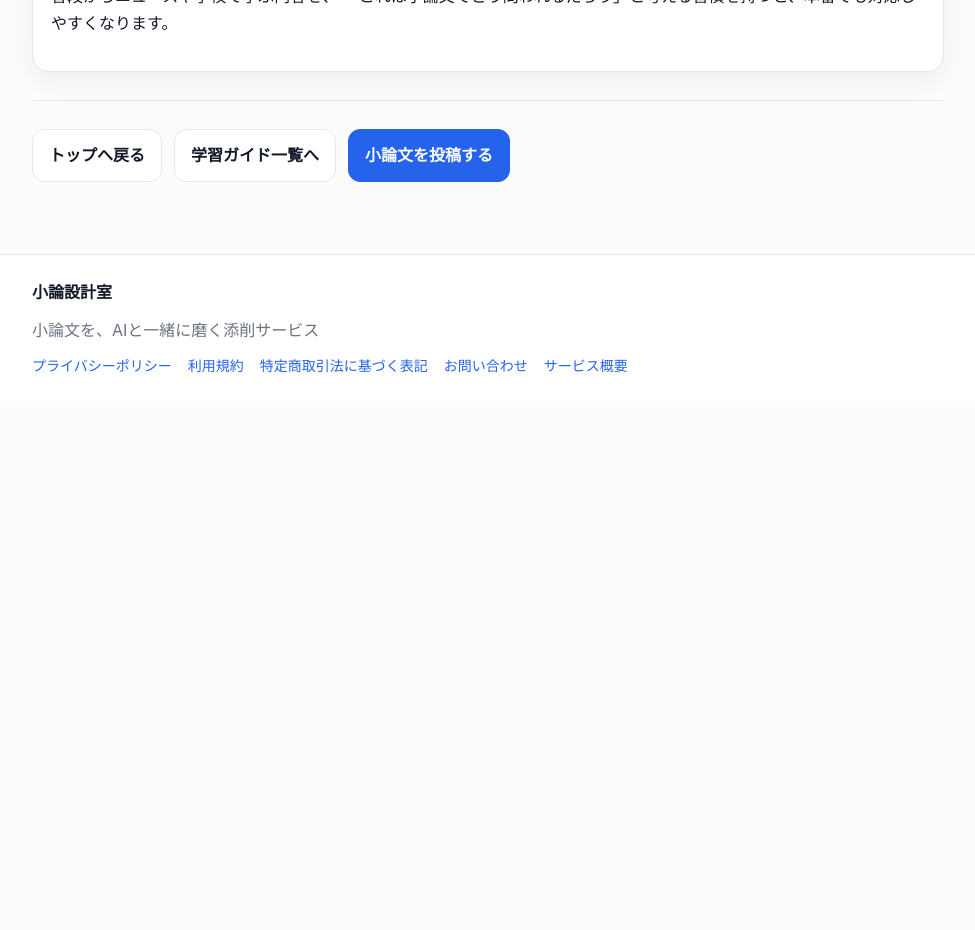
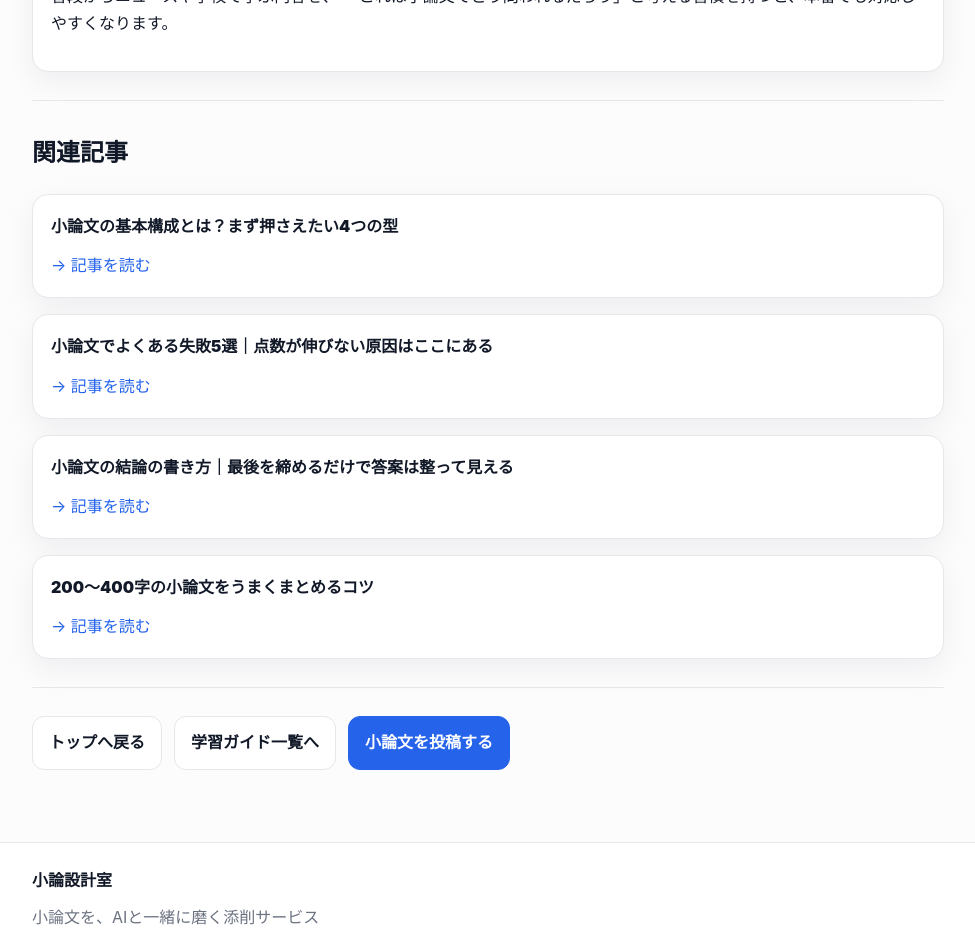
Before and after one commit to roromukuro-afk/shoron-rewarded-web, a Next.js app: page /guide/common-themes in a window 1280 px wide. Shown: the part 2280-3210 px from the top of the page, without its empty margins (152-1127 px from the left). Before the commit the page ends 2682 px from the top, so only its background shows below. Built offline with nearby package versions, Linux system fonts and the light colour scheme.

Commit message:
add related guides block

```diff
--- /dev/null
+++ b/app/components/RelatedGuides.tsx
@@ -0,0 +1,50 @@
+import Link from "next/link";
+
+type Item = {
+  href: string;
+  title: string;
+};
+
+const ALL_GUIDES: Item[] = [
+  {
+    href: "/guide/essay-structure",
+    title: "小論文の基本構成とは？まず押さえたい4つの型",
+  },
+  {
+    href: "/guide/common-mistakes",
+    title: "小論文でよくある失敗5選｜点数が伸びない原因はここにある",
+  },
+  {
+    href: "/guide/how-to-write-conclusion",
+    title: "小論文の結論の書き方｜最後を締めるだけで答案は整って見える",
+  },
+  {
+    href: "/guide/how-to-write-200-400",
+    title: "200〜400字の小論文をうまくまとめるコツ",
+  },
+  {
+    href: "/guide/common-themes",
+    title: "小論文でよく出るテーマ例｜まず押さえたい頻出分野",
+  },
+];
+
+export default function RelatedGuides({ currentHref }: { currentHref: string }) {
+  const items = ALL_GUIDES.filter((x) => x.href !== currentHref).slice(0, 4);
+
+  return (
+    <section className="section">
+      <h2 style={{ fontSize: 24, fontWeight: 900 }}>関連記事</h2>
+
+      <div className="card-grid" style={{ marginTop: 16 }}>
+        {items.map((item) => (
+          <article key={item.href} className="card">
+            <div style={{ fontWeight: 900 }}>{item.title}</div>
+            <div style={{ marginTop: 12 }}>
+              <Link href={item.href}>→ 記事を読む</Link>
+            </div>
+          </article>
+        ))}
+      </div>
+    </section>
+  );
+}
--- a/app/guide/common-themes/page.tsx
+++ b/app/guide/common-themes/page.tsx
@@ -1,4 +1,5 @@
 import Link from "next/link";
+import RelatedGuides from "../../components/RelatedGuides";
 
 export default function CommonThemesGuidePage() {
   return (
@@ -127,6 +128,10 @@ export default function CommonThemesGuidePage() {
 
         <hr className="divider" />
 
+        <RelatedGuides currentHref="/guide/common-themes" />
+
+        <hr className="divider" />
+
         <div className="button-row">
           <Link href="/" className="button-secondary">
             トップへ戻る
```
